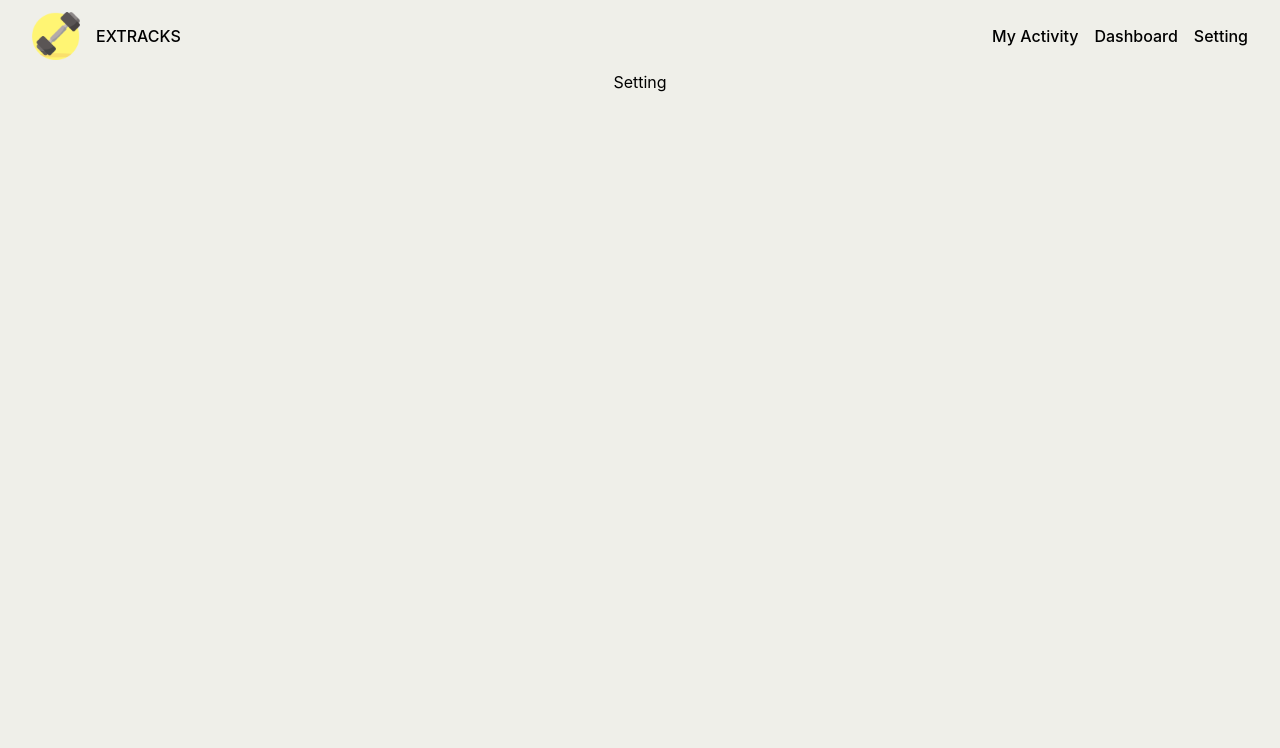
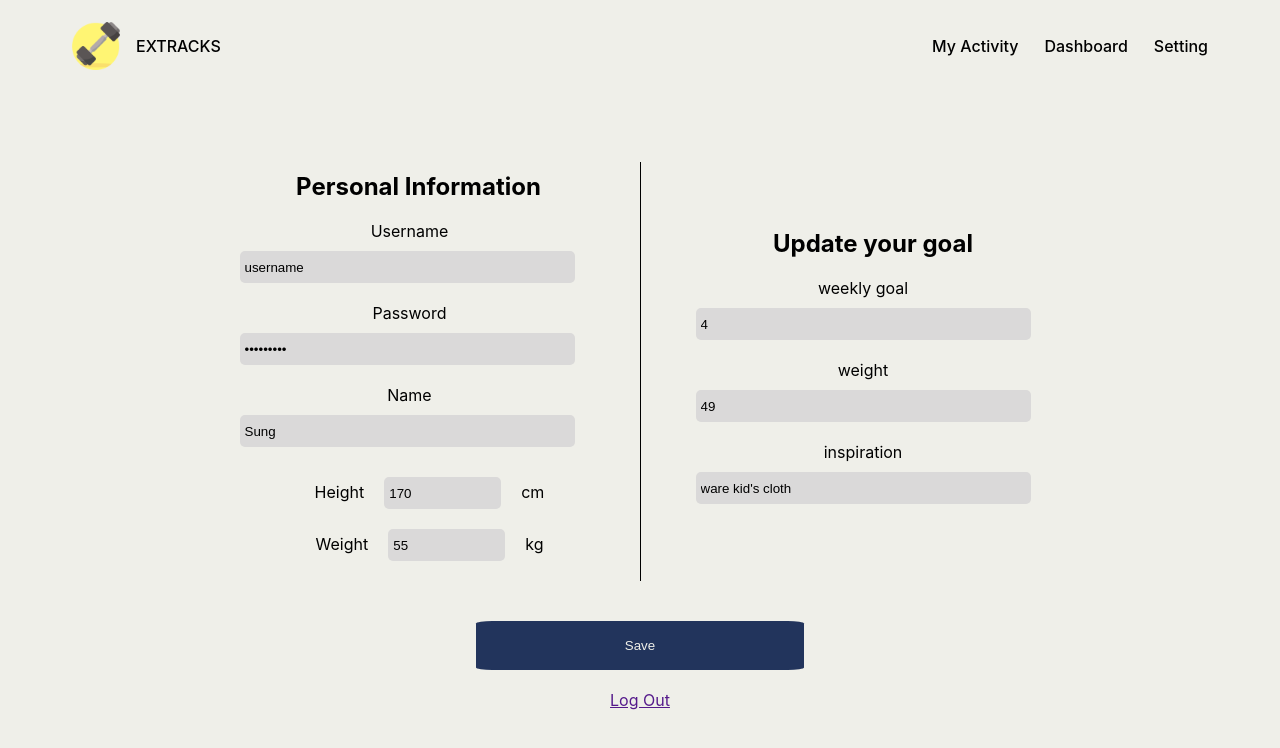
Before and after one commit to toonknp/Extrack, a React (Vite) app: page /Setting in a window 1280 px wide. Shown: the top 748 px of the page. Built offline with nearby package versions, Linux system fonts and the light colour scheme.

Commit message:
Add_Setting_CSS

```diff
--- a/src/pages/Setting/Setting.jsx
+++ b/src/pages/Setting/Setting.jsx
@@ -1,9 +1,100 @@
-import './Setting.css'
+import React, {useState} from 'react'
+import { appendErrors, useForm } from 'react-hook-form';
+import './Setting.scss'
 
-const Setting = () => {
+const picture = 'https://www.figma.com/file/czpxRx46XfXd4IFIKll6kx/Untitled?node-id=68%3A2007'
+
+
+export default function Setting() {
+    const {register, handleSubmit, watch, formState: {errors}} = useForm();
+    const [picUpdate, setPicUpdate] = useState(false);
+
+
+    // user prototype
+    const [user, setUser] = useState([
+        {
+            name: 'Sung',
+            username: 'username',
+            email: 'sung000@hotmail.com',
+            password: '000000000',
+            profilePic: 'https://www.figma.com/file/czpxRx46XfXd4IFIKll6kx/Untitled?node-id=68%3A2007',
+            birth: '2Jan20',
+            height: 170,
+            weight: 55,
+            goal: {
+                weeklyGoal: 4,
+                weightGoal: 49,
+                inspiration: "ware kid's cloth",
+            }
+        }
+    ])
+
+    // change profile picture, save change immediately without clicking save
+    const changeProfilePic = (newSrc) => {
+        setUser((prev)=> {
+            const prevInfo = prev;
+            prevInfo[0].profilePic = newSrc;
+            return prevInfo
+        })
+    }
+
+
+    const showPicUpdate = () => {
+       setPicUpdate(true);
+    }
+
+    const hidePicUpdate = () => {
+        setPicUpdate(false);
+     }
+
+    console.log('error',errors)
+
+    const onSummit = (data) => {
+        console.log(data);
+    }
+
   return (
-    <div>Setting</div>
+    <form className='setting' onSubmit={handleSubmit(onSummit)}>
+        <div className='setting-forms'>
+            <div id='info-container' >
+                <h2>Personal Information</h2>
+                <div className='personal-infomation'>
+                    <label>Username</label>
+                    <input type='text' defaultValue={user[0].username} placeholder='username' {...register('username', {required: true})} />
+                    {errors.username && <span>Username is required</span>}
+                    <label>Password</label>
+                    <input type='password' defaultValue={user[0].password} placeholder='password' {...register('password', {required: true, pattern: /^(?=.*\d)(?=.*[a-z])(?=.*[A-Z])(?=.*[a-zA-Z]).{8,}$/})}/>
+                    {errors.password && <span>Passwaord shoud have uppercase, lowercase and number, and is at least 8 characters long</span>}
+                    <label>Name</label>
+                    <input type='text' defaultValue={user[0].name} placeholder='name' {...register('name', {required: true, })}/>
+                    {errors.name && <span>Name is required</span>}
+                    </div>
+                    <div>
+                    <span>Height</span><input type='number' defaultValue={user[0].height} style={{ width: '110px'}} placeholder='height' {...register('height', {required: true})}/>
+                        <span>cm</span>
+                        <br></br>
+                        <span>Weight</span>
+                        <input type='number' defaultValue={user[0].weight} style={{ width: '110px'}} placeholder='weight' {...register('weight', {required: true})}/>
+                        <span>kg</span><br/>
+                        {(errors.height||errors.weight) && <span>Height and Weight are required</span>}
+                </div>
+            </div>
+            <div className='update-goal'>
+                <div>
+                    <h2 id='goal-h2'>Update your goal</h2>
+                    <div className='goal-form'>
+                        <label>weekly goal</label>
+                        <input type='number' defaultValue={user[0].goal.weeklyGoal} placeholder='days per week' {...register('weekly-goal')}/>
+                        <label>weight</label>
+                        <input type='number' defaultValue={user[0].goal.weightGoal} placeholder='goal weight' {...register('weight-goal')}/>
+                        <label>inspiration</label>
+                        <input type='text' defaultValue={user[0].goal.inspiration} placeholder='inspiration' {...register('inspiration')}/>
+                    </div>
+                </div>
+            </div>
+        </div>
+        <button type='submit' style={{ width: '328px', height: '49px' }}>Save</button>
+        <a href=''>Log Out</a>
+    </form>
   )
 }
-
-export default Setting
--- /dev/null
+++ b/src/pages/Setting/Setting.scss
@@ -0,0 +1,85 @@
+* {
+    /* border: red solid 1px; */
+    margin: 10px;
+}
+
+.setting {
+    display: flex;
+    flex-direction: column;
+    align-items: center;
+    font-family: Inter, Avenir, Helvetica, Arial, sans-serif;
+    padding-top: 50px;
+}
+
+.setting-forms {
+    display: flex;
+    flex-direction: row;
+    justify-content: center;
+    align-items: center;
+h2 {
+    width: 90%;
+    text-align: center;
+}
+
+#info-container{
+    border-right: black 1px solid;
+}
+}
+
+#name-top {
+    text-align: left;
+}
+
+.personal-infomation {
+    width: 400px;
+    display: flex;
+    flex-direction: column;
+    margin-bottom: 0px;
+
+label{
+    padding-right: 40px;
+    margin-bottom: 0px;
+}
+
+}
+
+.setting input {
+    background-color: rgba(216, 215, 215, 0.898);
+    width: 328px;
+    height: 30px;
+    border-radius: 5px;
+    border: 1px;
+    padding-left: 5px;
+}
+
+
+.update-goal {
+    width: 400px;
+    display: flex;
+    flex-direction: column;
+    align-items: flex-end;
+}
+
+.goal-form {
+    display: flex;
+    flex-direction: column;
+ label{
+    margin-bottom: 0px;
+    }
+}
+
+.setting a {
+    text-align: right;
+}
+
+#goal-h2 {
+    width: 100%;
+}
+
+button {
+    background-color: #22345C;
+        border: none;
+        color: #EFEFE9;
+        margin-top: 20px;
+        border-radius: 5%;
+}
```
Also changed, not shown: src/pages/Setting/Setting.css (deleted).
